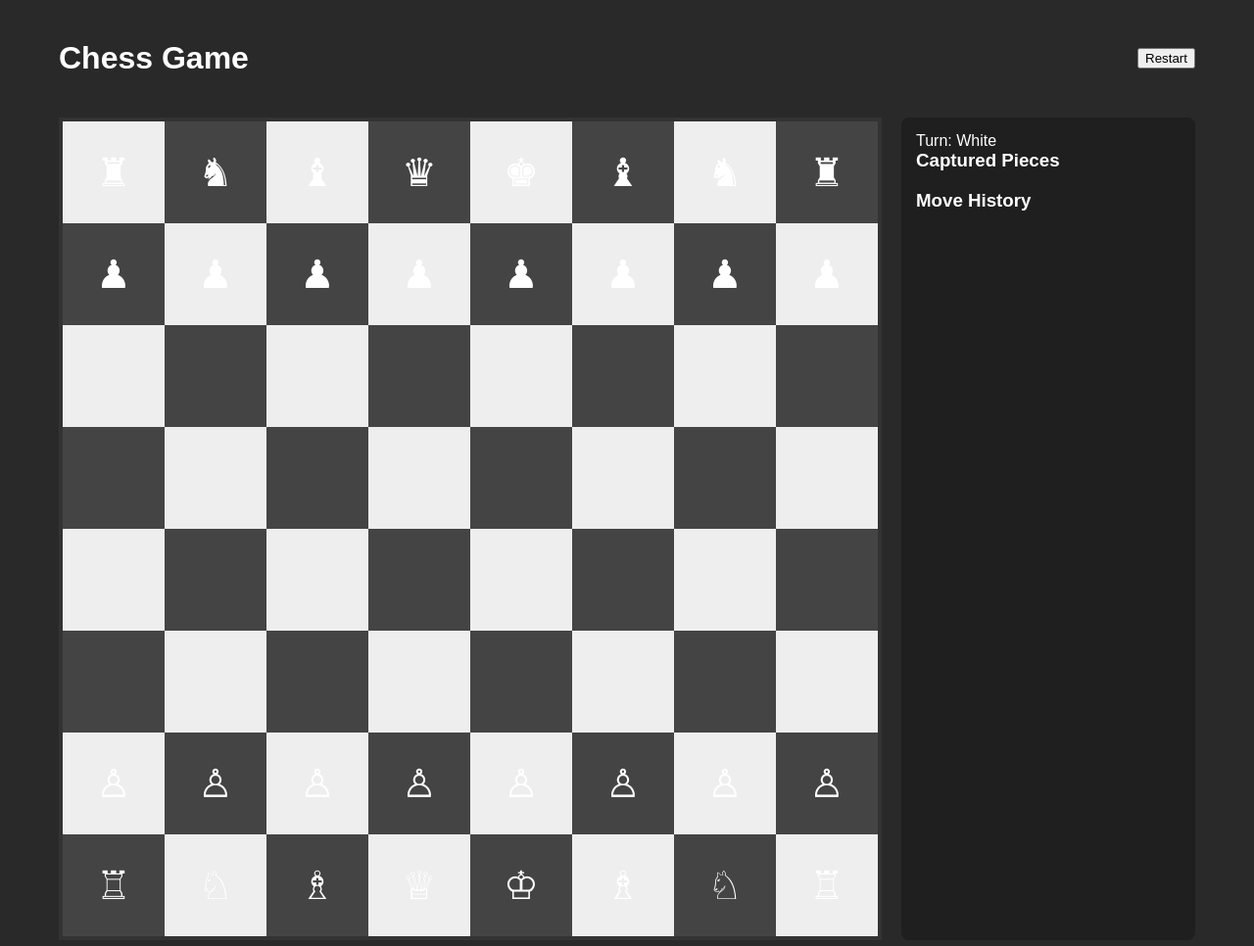
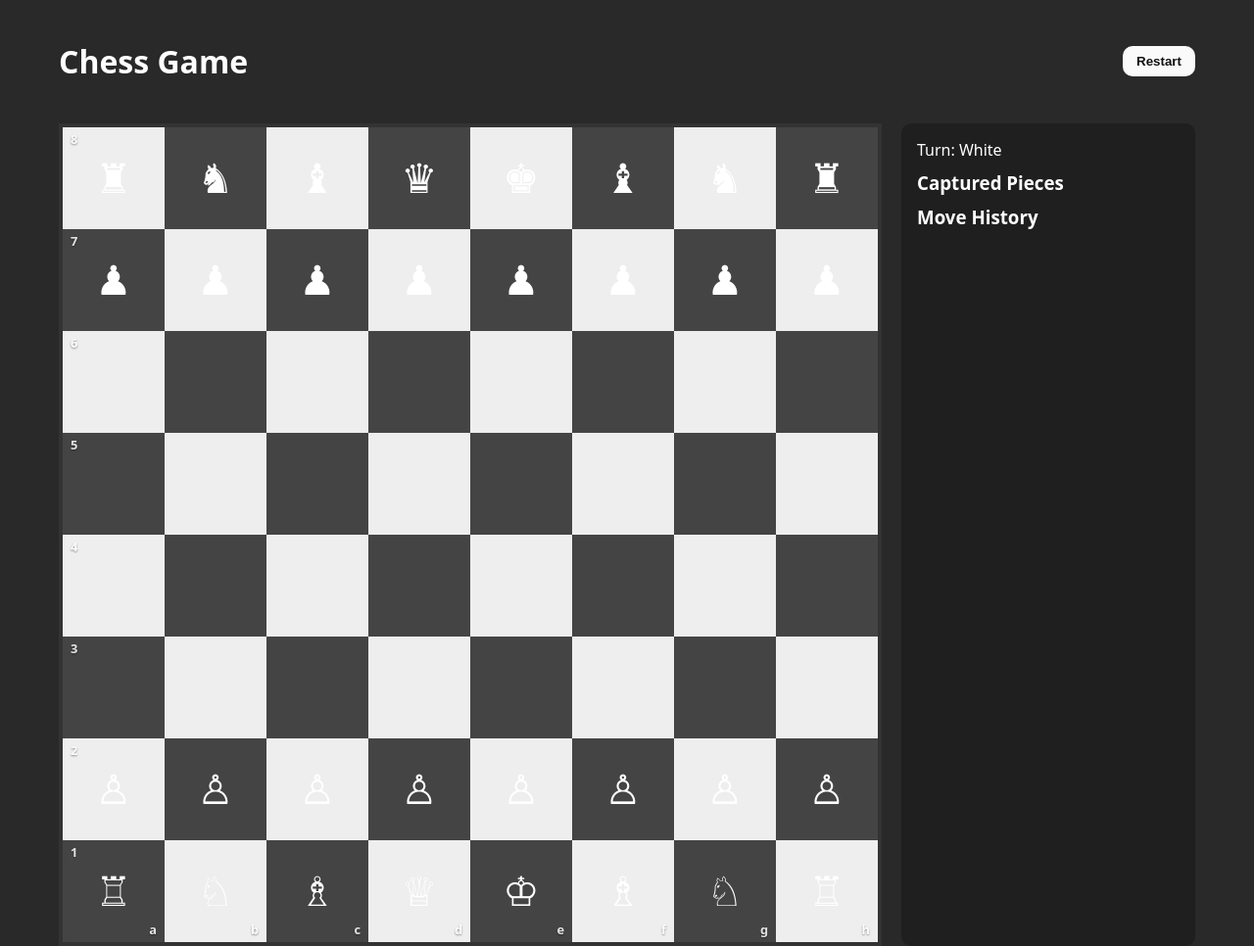
Before and after one commit to m1rageLA/chess, a plain HTML site: page index.html in a window 1280 px wide. Shown: the whole page at 98% size. Drawn offline with Linux system fonts and the light colour scheme.

Commit message:
Add board coordinates and UI states

```diff
--- a/styles.css
+++ b/styles.css
@@ -3,6 +3,7 @@
   --panel:#1f1f1f;
   --light:#eee;
   --dark:#444;
+  --accent:#f5c542;
 }
 
 body {
@@ -12,7 +13,7 @@ body {
   display: flex;
   justify-content: center;
   color: #fff;
-  font-family: sans-serif;
+  font-family: system-ui, -apple-system, Segoe UI, Roboto, sans-serif;
 }
 
 .container {
@@ -32,6 +33,17 @@ body {
   margin-bottom: 20px;
 }
 
+#restart-btn{
+  padding: 8px 14px;
+  border: none;
+  border-radius: 10px;
+  background: #fafafa;
+  color: #111;
+  font-weight: 600;
+  cursor: pointer;
+}
+#restart-btn:hover{ filter: brightness(.95); }
+
 .main {
   display: grid;
   grid-template-columns: 1fr 300px;
@@ -39,47 +51,111 @@ body {
   flex: 1;
 }
 
-/* Доска красится как шахматка фоном (8×8) */
+/* Доска — шахматка фоном, клетки прозрачные */
 .chessboard {
   display: grid;
   grid-template-columns: repeat(8, 1fr);
   grid-template-rows: repeat(8, 1fr);
   aspect-ratio: 1 / 1;
   border: 4px solid #333;
-
-  /* 2×2 тайл, который повторяется: даёт 8×8 клетки */
   background:
     conic-gradient(from 90deg,
       var(--light) 25%, var(--dark) 0 50%,
       var(--light) 0 75%, var(--dark) 0)
-    0 0 / calc(100%/4) calc(100%/4);
+    0 0 / 25% 25%;
 }
 
 .square {
-  /* клетки прозрачные — видно фон-доску */
   background: transparent;
   display: flex;
   justify-content: center;
   align-items: center;
-  font-size: 2.5rem;
+  font-size: 2.6rem;
   line-height: 1;
   user-select: none;
+  position: relative;             /* для меток и подсветок */
 }
 
-/* боковая панель */
-.sidebar {
-  background: var(--panel);
-  padding: 15px;
-  border-radius: 8px;
-  overflow-y: auto;
+/* ===== Координаты: файлы (a–h) и ранги (1–8) ===== */
+.square::after,
+.square::before{
+  position: absolute;
+  font-size: .8rem;
+  font-weight: 600;
+  color: #fff;
+  opacity: .85;
+  text-shadow: 0 1px 2px #0007;
+  pointer-events: none;
 }
 
-.sidebar h3 {
-  margin-top: 0;
-}
+/* буквы снизу (a–h) — нижний ряд */
+.square:nth-child(57)::after{ content:"a"; bottom:6px; right:8px; }
+.square:nth-child(58)::after{ content:"b"; bottom:6px; right:8px; }
+.square:nth-child(59)::after{ content:"c"; bottom:6px; right:8px; }
+.square:nth-child(60)::after{ content:"d"; bottom:6px; right:8px; }
+.square:nth-child(61)::after{ content:"e"; bottom:6px; right:8px; }
+.square:nth-child(62)::after{ content:"f"; bottom:6px; right:8px; }
+.square:nth-child(63)::after{ content:"g"; bottom:6px; right:8px; }
+.square:nth-child(64)::after{ content:"h"; bottom:6px; right:8px; }
 
-/* необязательная подсветка наведения по клетке */
-.square:hover {
+/* цифры слева (8–1) — первый столбец */
+.square:nth-child(1)::before{  content:"8"; top:6px;  left:8px; }
+.square:nth-child(9)::before{  content:"7"; top:6px;  left:8px; }
+.square:nth-child(17)::before{ content:"6"; top:6px;  left:8px; }
+.square:nth-child(25)::before{ content:"5"; top:6px;  left:8px; }
+.square:nth-child(33)::before{ content:"4"; top:6px;  left:8px; }
+.square:nth-child(41)::before{ content:"3"; top:6px;  left:8px; }
+.square:nth-child(49)::before{ content:"2"; top:6px;  left:8px; }
+.square:nth-child(57)::before{ content:"1"; top:6px;  left:8px; }
+
+/* ===== Состояния клеток (на будущее для логики) ===== */
+.square:hover{
   outline: 2px solid rgba(255,255,255,.25);
   outline-offset: -2px;
 }
+
+.square.is-selected{
+  outline: 3px solid var(--accent);
+  outline-offset: -3px;
+}
+
+.square.is-legal::after{
+  content:"";
+  position:absolute;
+  width:28%;
+  height:28%;
+  border-radius:50%;
+  background: rgba(255,255,255,.35);
+  box-shadow: 0 0 0 2px rgba(0,0,0,.15) inset;
+  transform: translate(-50%, -50%);
+  top:50%;
+  left:50%;
+}
+
+.square.is-capture::after{
+  content:"";
+  position:absolute;
+  width:78%;
+  height:78%;
+  border-radius:12px;
+  border:3px solid rgba(255,80,80,.8);
+  top:50%; left:50%;
+  transform: translate(-50%,-50%);
+}
+
+.square.is-lastmove{
+  box-shadow: inset 0 0 0 9999px rgba(245,197,66,.16);
+}
+
+.sidebar {
+  background: var(--panel);
+  padding: 16px;
+  border-radius: 10px;
+  overflow-y: auto;
+}
+.sidebar h3 { margin: 10px 0 8px; }
+
+/* Респонсив: сайдбар под доской */
+@media (max-width: 900px){
+  .main{ grid-template-columns: 1fr; }
+}
```
